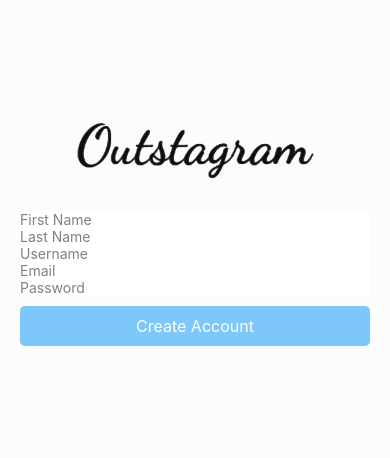
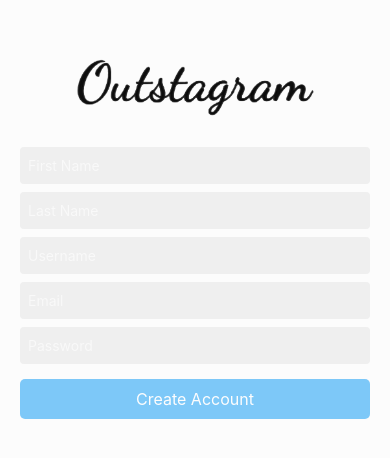
Before and after one commit to doraemon0807/instaclone-native, a React Native app: screen /CreateAccount in a window 390 px wide. Shown: the part 194-652 px from the top of the page. Built offline with nearby package versions, Linux system fonts and the light colour scheme.

Commit message:
auth forms

```diff
--- a/app.json
+++ b/app.json
@@ -24,6 +24,9 @@
     "web": {
       "favicon": "./assets/favicon.png",
       "bundler": "metro"
+    },
+    "packagerOpts": {
+      "sourceExts": ["js"]
     }
   }
 }
--- a/components/Button.tsx
+++ b/components/Button.tsx
@@ -6,7 +6,6 @@ const SButton = styled.TouchableOpacity<{ disabled?: boolean }>`
   padding: 10px;
   border-radius: 5px;
   width: 100%;
-  margin: 10px 0px;
   opacity: ${(props: { disabled?: boolean }) => (props.disabled ? "0.5" : "1")};
 `;
 
--- a/components/auth/AuthInput.tsx
+++ b/components/auth/AuthInput.tsx
@@ -1,12 +1,24 @@
 import styled from "styled-components/native";
+import { RefObject } from "react";
+import { IThemeProps } from "../../styles";
 
 const STextInput = styled.TextInput.attrs({
-  placeholderTextColor: "gray",
-})`
-  background-color: white;
-  width: 100%;
+  placeholderTextColor: "rgba(255,255,255,0.6)",
+})<{ lastOne?: boolean }>`
+  background-color: ${(props: IThemeProps) => props.theme.grayLight};
+  padding: 10px 8px;
+  border-radius: 4px;
+  color: ${(props: IThemeProps) => props.theme.fontColor};
+  margin-bottom: ${(props: { lastOne?: boolean }) =>
+    props.lastOne ? "15" : "8"}px;
 `;
 
-export default function AuthInput({ ...props }) {
-  return <STextInput {...props} />;
+interface IProps {
+  innerRef?: RefObject<HTMLInputElement>;
+  lastOne?: boolean;
+  [x: string]: any;
 }
+
+export default function AuthInput({ innerRef, lastOne, ...props }: IProps) {
+  return <STextInput {...props} ref={innerRef} lastOne={lastOne} />;
+}
--- a/components/auth/AuthLayout.tsx
+++ b/components/auth/AuthLayout.tsx
@@ -1,6 +1,12 @@
 import styled from "styled-components/native";
 import { IThemeProps } from "../../styles";
-import { useColorScheme } from "react-native";
+import {
+  Keyboard,
+  KeyboardAvoidingView,
+  Platform,
+  TouchableWithoutFeedback,
+  useColorScheme,
+} from "react-native";
 
 const Container = styled.View`
   flex: 1;
@@ -14,6 +20,7 @@ const Logo = styled.Image`
   max-width: 70%;
   width: 100%;
   height: 100px;
+  margin: 0 auto;
   margin-bottom: 10px;
 `;
 
@@ -24,8 +31,20 @@ interface IProps {
 export default function AuthLayout({ children }: IProps) {
   const colorScheme = useColorScheme();
 
+  const dismissKeyboard = () => {
+    Keyboard.dismiss();
+  };
+
   return (
+    <TouchableWithoutFeedback style={{ flex: 1 }} onPress={dismissKeyboard}>
       <Container>
+        <KeyboardAvoidingView
+          style={{
+            width: "100%",
+          }}
+          behavior="position"
+          keyboardVerticalOffset={Platform.OS === "ios" ? 50 : -100}
+        >
           <Logo
             resizeMode="contain"
             source={
@@ -35,6 +54,8 @@ export default function AuthLayout({ children }: IProps) {
             }
           />
           {children}
+        </KeyboardAvoidingView>
       </Container>
+    </TouchableWithoutFeedback>
   );
 }
--- a/navigators/LoggedOutNav.tsx
+++ b/navigators/LoggedOutNav.tsx
@@ -13,22 +13,23 @@ const RootStack = createStackNavigator<RootStackParamList>();
 
 export default function LoggedOutNav() {
   return (
-    <RootStack.Navigator initialRouteName="Welcome">
+    <RootStack.Navigator
+      initialRouteName="Welcome"
+      screenOptions={{
+        headerBackTitleVisible: false,
+        headerTitle: () => false,
+        headerTransparent: true,
+        headerTintColor: "white",
+        presentation: "modal",
+      }}
+    >
       <RootStack.Screen
         name="Welcome"
         options={{ headerShown: false }}
         component={Welcome}
       />
       <RootStack.Screen name="Login" component={Login} />
-      <RootStack.Screen
-        name="CreateAccount"
-        component={CreateAccount}
-        options={{
-          headerTitle: () => false,
-          headerTransparent: true,
-          headerTintColor: "white",
-        }}
-      />
+      <RootStack.Screen name="CreateAccount" component={CreateAccount} />
     </RootStack.Navigator>
   );
 }
--- a/package.json
+++ b/package.json
@@ -19,6 +19,7 @@
     "expo-status-bar": "~1.6.0",
     "react": "18.2.0",
     "react-dom": "18.2.0",
+    "react-hook-form": "^7.45.4",
     "react-native": "0.72.4",
     "react-native-gesture-handler": "~2.12.0",
     "react-native-safe-area-context": "4.6.3",
--- a/screens/CreateAccount.tsx
+++ b/screens/CreateAccount.tsx
@@ -1,21 +1,88 @@
-import styled from "styled-components/native";
 import AuthLayout from "../components/auth/AuthLayout";
 import Button from "../components/Button";
 import AuthInput from "../components/auth/AuthInput";
+import { RefObject, useEffect, useRef } from "react";
+import { SubmitHandler, useForm } from "react-hook-form";
+
+interface IFormValues {
+  firstName: string;
+  lastName: string;
+  username: string;
+  email: string;
+  password: string;
+}
 
 export default function CreateAccount() {
+  const { register, handleSubmit, setValue } = useForm<IFormValues>();
+
+  const onValid: SubmitHandler<IFormValues> = (data) => {
+    console.log(data);
+  };
+
+  useEffect(() => {
+    register("firstName");
+    register("lastName");
+    register("username");
+    register("email");
+    register("password");
+  }, [register]);
+
+  const lastNameRef: React.MutableRefObject<null> = useRef(null);
+  const usernameRef: React.MutableRefObject<null> = useRef(null);
+  const emailRef: React.MutableRefObject<null> = useRef(null);
+  const passwordRef: React.MutableRefObject<null> = useRef(null);
+
+  //Jump to next input after input
+  const onNext = (nextRef: RefObject<HTMLInputElement>): void => {
+    nextRef?.current?.focus();
+  };
+
   return (
     <AuthLayout>
-      <AuthInput returnKeyType="next" placeholder="First Name" />
-      <AuthInput returnKeyType="next" placeholder="Last Name" />
-      <AuthInput returnKeyType="next" placeholder="Username" />
       <AuthInput
+        onSubmitEditing={() => onNext(lastNameRef)}
+        returnKeyType="next"
+        placeholder="First Name"
+        onChangeText={(text: string) => setValue("firstName", text)}
+      />
+      <AuthInput
+        onSubmitEditing={() => onNext(usernameRef)}
+        innerRef={lastNameRef}
+        returnKeyType="next"
+        placeholder="Last Name"
+        onChangeText={(text: string) => setValue("lastName", text)}
+      />
+      <AuthInput
+        autoCapitalize="none"
+        onSubmitEditing={() => onNext(emailRef)}
+        innerRef={usernameRef}
+        returnKeyType="next"
+        placeholder="Username"
+        onChangeText={(text: string) => setValue("username", text)}
+      />
+      <AuthInput
+        autoCapitalize="none"
+        onSubmitEditing={() => onNext(passwordRef)}
+        innerRef={emailRef}
         returnKeyType="next"
         keyboardType="email-address"
         placeholder="Email"
+        onChangeText={(text: string) => setValue("email", text)}
       />
-      <AuthInput returnKeyType="done" secureTextEntry placeholder="Password" />
-      <Button text="Create Account" disabled={true} onPress={() => null} />
+      <AuthInput
+        onSubmitEditing={handleSubmit(onValid)}
+        innerRef={passwordRef}
+        returnKeyType="done"
+        secureTextEntry
+        placeholder="Password"
+        onChangeText={(text: string) => setValue("password", text)}
+        lastOne={true}
+      />
+      <Button
+        text="Create Account"
+        disabled={true}
+        onPress={handleSubmit(onValid)}
+      />
     </AuthLayout>
   );
 }
--- a/screens/Login.tsx
+++ b/screens/Login.tsx
@@ -1,18 +1,59 @@
-import React from "react";
-import { Text, View } from "react-native";
+import { RefObject, useEffect, useRef } from "react";
 import { RootStackParamList } from "../navigators/LoggedOutNav";
 import { NativeStackScreenProps } from "@react-navigation/native-stack";
-import { TouchableOpacity } from "react-native-gesture-handler";
+import AuthLayout from "../components/auth/AuthLayout";
+import AuthInput from "../components/auth/AuthInput";
+import Button from "../components/Button";
+import { FieldValues, SubmitHandler, useForm } from "react-hook-form";
 
 type Props = NativeStackScreenProps<RootStackParamList, "Login">;
 
+interface IFormValues {
+  username: string;
+  password: string;
+}
+
 export default function Login({ navigation }: Props) {
+  //React Hook Form
+  const { register, handleSubmit, setValue } = useForm<IFormValues>();
+
+  const onValid: SubmitHandler<IFormValues> = (data) => {
+    console.log(data);
+  };
+
+  //Register input values via useEffect. Only on React Native
+  useEffect(() => {
+    register("username");
+    register("password");
+  }, [register]);
+
+  //Jump to Password after input
+  const passwordRef: React.MutableRefObject<null> = useRef(null);
+
+  const onNext = (nextRef: RefObject<HTMLInputElement>): void => {
+    nextRef?.current?.focus();
+  };
+
   return (
-    <View>
-      <Text>Login</Text>
-      <TouchableOpacity onPress={() => navigation.navigate("CreateAccount")}>
-        <Text>Go to Create Account</Text>
-      </TouchableOpacity>
-    </View>
+    <AuthLayout>
+      <AuthInput
+        autoCapitalize="none"
+        returnKeyType="next"
+        placeholder="Username"
+        onSubmitEditing={() => onNext(passwordRef)}
+        //set value of input value. Only on React Native
+        onChangeText={(text: string) => setValue("username", text)}
+      />
+      <AuthInput
+        innerRef={passwordRef}
+        returnKeyType="done"
+        secureTextEntry
+        placeholder="Password"
+        lastOne={true}
+        onSubmitEditing={handleSubmit(onValid)}
+        onChangeText={(text: string) => setValue("password", text)}
+      />
+      <Button text="Log in" disabled={false} onPress={handleSubmit(onValid)} />
+    </AuthLayout>
   );
 }
--- a/screens/Welcome.tsx
+++ b/screens/Welcome.tsx
@@ -9,13 +9,16 @@ import Button from "../components/Button";
 
 type Props = NativeStackScreenProps<RootStackParamList, "Welcome">;
 
-const Login = styled.TouchableOpacity``;
+const Login = styled.TouchableOpacity`
+  margin-top: 10px;
+`;
 
 const LoginLink = styled.Text`
   color: ${(props: IThemeProps) => props.theme.accentNormal};
   font-weight: 600;
   margin-top: 10px;
   font-size: 16px;
+  text-align: center;
 `;
 
 export default function Welcome({ navigation }: Props) {
--- a/styles.ts
+++ b/styles.ts
@@ -8,19 +8,19 @@ export const lightTheme: DefaultTheme = {
   accentDark: "#00376b",
   borderColor: "rgb(229,229,229)",
   grayLight: "#efefef",
-  grayNormal: "#737373",
-  grayDark: "#a2a2a2",
+  grayNormal: "#a2a2a2",
+  grayDark: "#737373",
 };
 
 export const darkTheme: DefaultTheme = {
   fontColor: "#fcfcfc",
-  bgColor: "#2c2c2c",
+  bgColor: "#131313",
   accentLight: "#00376b",
   accentNormal: "#0095f6",
   accentDark: "#4cb5f9",
   borderColor: "rgb(229,229,229)",
-  grayLight: "#a2a2a2",
-  grayNormal: "#737373",
+  grayLight: "#737373",
+  grayNormal: "#a2a2a2",
   grayDark: "#efefef",
 };
 
```
Also changed, not shown: 2 other files (tests, documents, lock files or other folders). Lines whose indentation alone changed are shown as unchanged.
